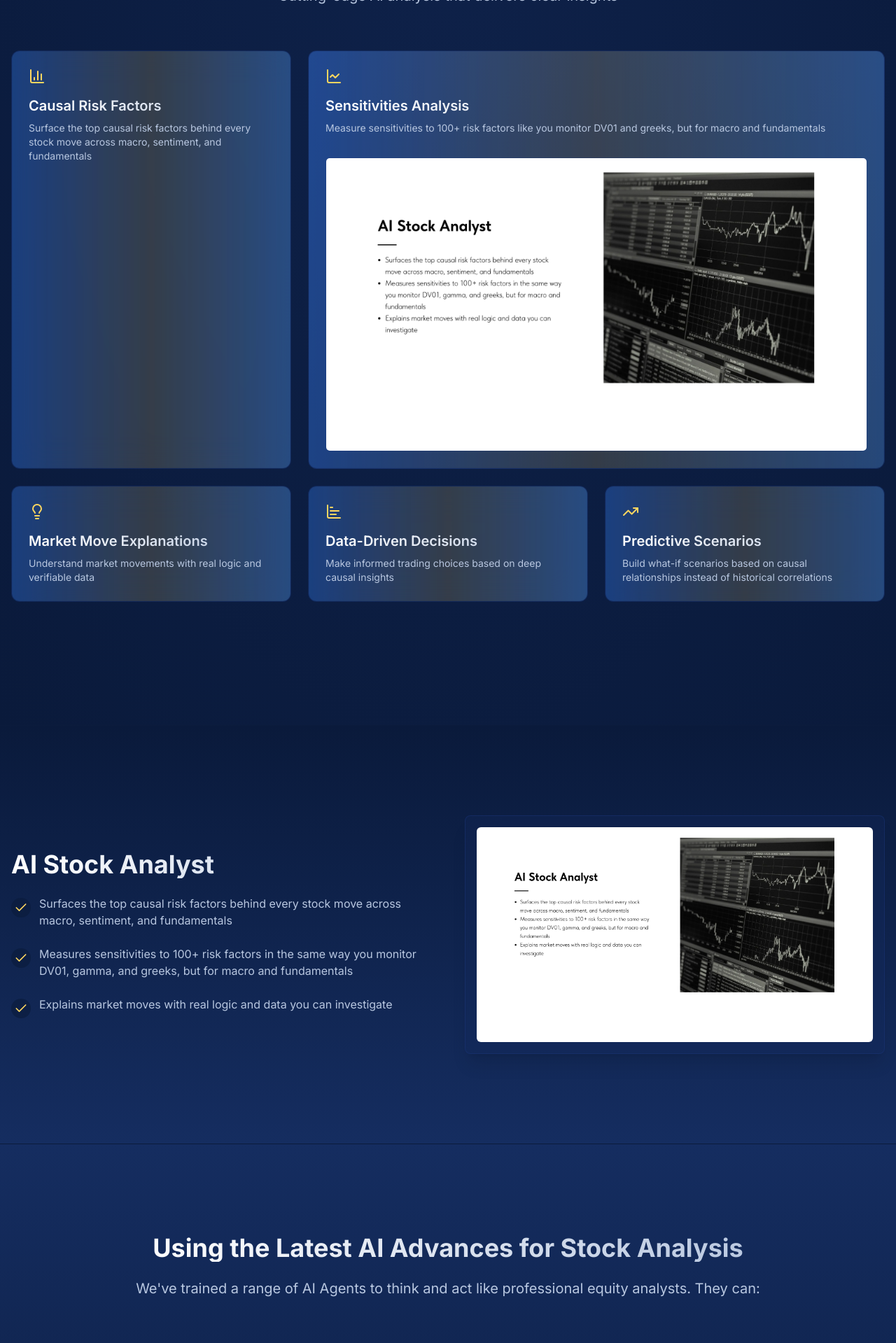
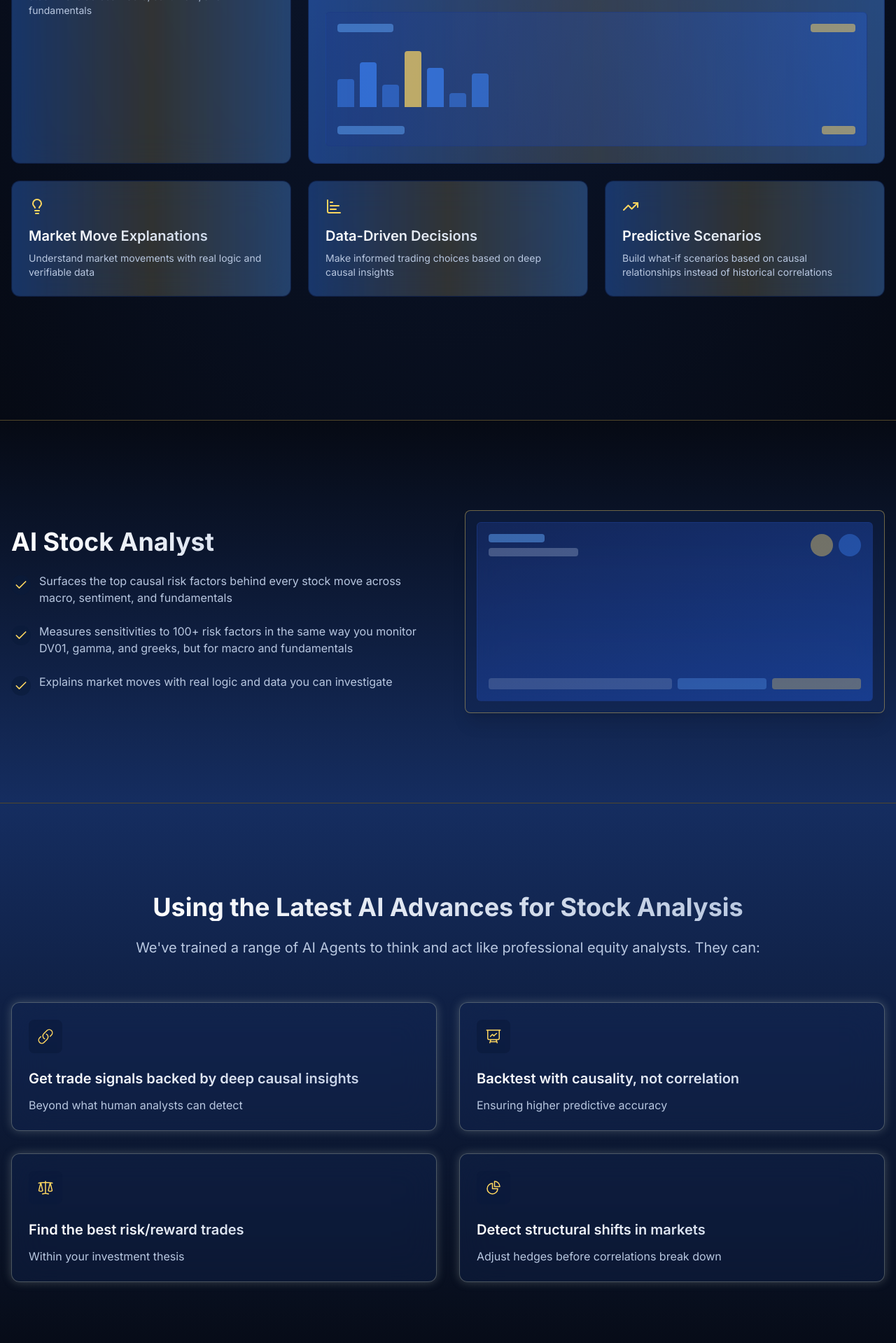
Before and after one commit to vnyone8/vibe-shift-landing-page, a React (Vite) app: page / in a window 1280 px wide. Shown: the part 780-2699 px from the top of the page at 70% size. Built offline with nearby package versions, Linux system fonts and the light colour scheme.

Commit message:
Implement landing page enhancements
- Replace stock analyst image with graph
- Build contact form section
- Add tubelight effect
- Set background to charcoal black
- Add orange/red/yellow border to cards

```diff
--- a/src/components/ui/benefit-item.tsx
+++ b/src/components/ui/benefit-item.tsx
@@ -9,9 +9,9 @@ interface BenefitItemProps {
 
 export function BenefitItem({ icon, title, description }: BenefitItemProps) {
   return (
-    <div className="backdrop-blur-xl bg-causal-blue/20 border border-causal-blue-light/40 rounded-xl p-6 hover:shadow-xl transition-all duration-300 group relative overflow-hidden">
+    <div className="backdrop-blur-xl bg-causal-blue/20 border border-causal-accent/50 rounded-xl p-6 hover:shadow-xl transition-all duration-300 group relative overflow-hidden animate-border-glow">
       {/* Enhanced blue glow effect */}
-      <div className="absolute -inset-1 bg-gradient-to-r from-blue-400/30 to-causal-blue-light/30 rounded-xl blur opacity-0 group-hover:opacity-100 transition duration-500"></div>
+      <div className="absolute -inset-1 bg-gradient-to-r from-blue-400/30 to-causal-accent/30 rounded-xl blur opacity-0 group-hover:opacity-100 transition duration-500"></div>
 
       <div className="relative z-10">
         <div className="text-causal-accent text-3xl flex-shrink-0 mb-4 bg-causal-blue-dark/40 p-3 rounded-lg inline-block group-hover:bg-causal-blue-dark/60 transition-all duration-300">
--- a/src/components/ui/contact-form.tsx
+++ b/src/components/ui/contact-form.tsx
@@ -38,7 +38,7 @@ export function ContactForm() {
   };
 
   return (
-    <div className="backdrop-blur-xl bg-causal-blue/20 border border-causal-blue-light/40 rounded-xl p-8 group relative overflow-hidden">
+    <div className="backdrop-blur-xl bg-causal-blue/20 border border-causal-accent/40 rounded-xl p-8 group relative overflow-hidden">
       {/* Glow effect */}
       <div className="absolute -inset-1 bg-gradient-to-r from-blue-500/30 via-causal-accent/20 to-blue-400/30 rounded-xl blur opacity-40 group-hover:opacity-70 transition duration-500"></div>
 
--- a/src/components/ui/feature-card.tsx
+++ b/src/components/ui/feature-card.tsx
@@ -9,9 +9,9 @@ interface FeatureCardProps {
 
 export function FeatureCard({ icon, title, description }: FeatureCardProps) {
   return (
-    <div className="backdrop-blur-xl bg-causal-blue/30 border border-causal-blue-light/40 rounded-xl p-6 hover:shadow-xl transition-all duration-300 group relative overflow-hidden">
+    <div className="backdrop-blur-xl bg-causal-blue/30 border border-causal-accent/60 rounded-xl p-6 hover:shadow-xl transition-all duration-300 group relative overflow-hidden animate-border-glow">
       {/* Enhanced glow effect */}
-      <div className="absolute -inset-1 bg-gradient-to-r from-blue-500/30 to-causal-accent/20 rounded-xl blur opacity-0 group-hover:opacity-100 transition duration-500"></div>
+      <div className="absolute -inset-1 bg-gradient-to-r from-blue-500/30 to-causal-accent/40 rounded-xl blur opacity-0 group-hover:opacity-100 transition duration-500"></div>
 
       <div className="relative z-10">
         <div className="text-causal-accent mb-4 text-3xl bg-causal-blue-dark/60 p-3 rounded-lg inline-block group-hover:bg-causal-blue-dark/80 transition-colors">
--- a/src/pages/Index.tsx
+++ b/src/pages/Index.tsx
@@ -7,6 +7,8 @@ import { FeatureCard } from "@/components/ui/feature-card";
 import { BenefitItem } from "@/components/ui/benefit-item";
 import { BentoGrid, BentoItem } from "@/components/ui/bento-grid";
 import { FounderCard } from "@/components/ui/founder-card";
+import { ContactForm } from "@/components/ui/contact-form";
+import { LampEffect } from "@/components/ui/lamp-effect";
 import { Check, LineChart, ShieldCheck, BarChart3, Lightbulb, ChevronRight, TrendingUp, BarChartHorizontal } from "lucide-react";
 
 const Index = () => {
@@ -17,20 +19,11 @@ const Index = () => {
   }, []);
 
   return (
-    <div className="min-h-screen flex flex-col">
+    <div className="min-h-screen flex flex-col bg-[#060a14]"> {/* Charcoal black background */}
       <Navbar />
 
-      {/* Hero Section - Enhanced with more dynamic gradients and effects */}
-      <section className="bg-gradient-to-br from-causal-blue-dark via-causal-blue to-causal-blue-dark pt-28 pb-20 md:pt-40 md:pb-32 relative overflow-hidden">
-        {/* Dynamic background elements */}
-        <div className="absolute inset-0 overflow-hidden">
-          <div className="absolute w-96 h-96 rounded-full bg-causal-blue-light/20 blur-3xl -top-48 -right-24 animate-float"></div>
-          <div className="absolute w-96 h-96 rounded-full bg-causal-accent/10 blur-3xl -bottom-48 -left-24 animate-float animation-delay-2000"></div>
-          <div className="absolute w-full h-full bg-[radial-gradient(ellipse_at_center,_var(--tw-gradient-stops))] from-transparent to-causal-blue-dark/70"></div>
-          <div className="absolute inset-0 bg-grid-pattern opacity-20"></div>
-        </div>
-
-        <div className="container mx-auto px-4 relative z-10">
+      {/* Hero Section with Lamp Effect */}
+      <LampEffect className="pt-20 pb-0">
         <div className="max-w-4xl mx-auto text-center">
           <h1
             className={`text-4xl md:text-6xl font-bold mb-6 transition-all duration-1000 bg-gradient-to-r from-white via-causal-text to-causal-text-secondary bg-clip-text text-transparent ${isVisible ? 'opacity-100' : 'opacity-0 translate-y-10'}`}
@@ -49,12 +42,11 @@ const Index = () => {
             </ButtonCTA>
           </div>
         </div>
-        </div>
-      </section>
+      </LampEffect>
 
       {/* Bento Grid Feature Section */}
       <section className="py-20 md:py-32 relative">
-        <div className="absolute inset-0 bg-causal-blue-dark"></div>
+        <div className="absolute inset-0 bg-[#060a14]"></div>
         <div className="absolute inset-0 bg-[radial-gradient(ellipse_at_top,_var(--tw-gradient-stops))] from-causal-blue/40 to-transparent"></div>
 
         <div className="container mx-auto px-4 relative z-10">
@@ -78,11 +70,26 @@ const Index = () => {
               gradient={true}
             >
               <div className="mt-auto pt-4">
-                <img
-                  src="public/lovable-uploads/e1619181-e923-4492-97a1-9277fae4cb83.png"
-                  alt="Dashboard visualization"
-                  className="rounded-md w-full h-auto object-cover border border-causal-blue-light/30"
-                />
+                <div className="w-full h-48 bg-gradient-to-r from-blue-900/30 to-blue-600/30 rounded-md border border-causal-blue-light/50 p-4 flex flex-col justify-between">
+                  <div className="flex justify-between">
+                    <div className="w-20 h-3 bg-blue-400/50 rounded"></div>
+                    <div className="w-16 h-3 bg-causal-accent/50 rounded"></div>
+                  </div>
+                  <div className="flex items-end space-x-2 h-20">
+                    <div className="w-6 h-10 bg-blue-500/50 rounded-t"></div>
+                    <div className="w-6 h-16 bg-blue-500/70 rounded-t"></div>
+                    <div className="w-6 h-8 bg-blue-500/50 rounded-t"></div>
+                    <div className="w-6 h-20 bg-causal-accent/70 rounded-t"></div>
+                    <div className="w-6 h-14 bg-blue-500/70 rounded-t"></div>
+                    <div className="w-6 h-5 bg-blue-500/50 rounded-t"></div>
+                    <div className="w-6 h-12 bg-blue-500/60 rounded-t"></div>
+                    <div className="w-6 h-18 bg-causal-accent/70 rounded-t"></div>
+                  </div>
+                  <div className="flex justify-between">
+                    <div className="w-24 h-3 bg-blue-400/50 rounded"></div>
+                    <div className="w-12 h-3 bg-causal-accent/50 rounded"></div>
+                  </div>
+                </div>
               </div>
             </BentoItem>
             <BentoItem
@@ -108,8 +115,8 @@ const Index = () => {
       </section>
 
       {/* Stock Analyst Section - Enhanced with glass morphism */}
-      <section id="features" className="py-20 md:py-32 border-y border-causal-blue-light/30 relative">
-        <div className="absolute inset-0 bg-gradient-to-b from-causal-blue-dark to-causal-blue"></div>
+      <section id="features" className="py-20 md:py-32 border-y border-causal-accent/30 relative">
+        <div className="absolute inset-0 bg-gradient-to-b from-[#060a14] to-causal-blue"></div>
         <div className="container mx-auto px-4 relative z-10">
           <div className="grid md:grid-cols-2 gap-8 md:gap-12 items-center">
             <div className="order-2 md:order-1">
@@ -135,13 +142,50 @@ const Index = () => {
                 </li>
               </ul>
             </div>
-            <div className="order-1 md:order-2 backdrop-blur-xl bg-causal-blue/30 p-4 rounded-lg shadow-xl border border-causal-blue-light/40 group hover:shadow-[0_0_25px_rgba(29,57,129,0.4)] transition-all duration-500">
+            <div className="order-1 md:order-2 backdrop-blur-xl bg-causal-blue/30 p-4 rounded-lg shadow-xl border border-causal-accent/40 group hover:shadow-[0_0_25px_rgba(29,57,129,0.4)] transition-all duration-500">
               <div className="absolute -inset-0.5 bg-gradient-to-r from-blue-400/30 to-causal-accent/30 rounded-lg opacity-0 group-hover:opacity-100 blur-sm transition-opacity duration-500"></div>
-              <img
-                src="public/lovable-uploads/e1619181-e923-4492-97a1-9277fae4cb83.png"
-                alt="Stock analysis dashboard"
-                className="rounded-md w-full relative z-10"
-              />
+              <div className="w-full h-64 bg-gradient-to-br from-blue-900/40 to-blue-600/40 rounded-md border border-causal-blue-light/50 p-4 flex flex-col justify-between relative z-10">
+                <div className="flex justify-between mb-4">
+                  <div className="space-y-2">
+                    <div className="w-20 h-3 bg-blue-400/50 rounded"></div>
+                    <div className="w-32 h-3 bg-causal-text-secondary/30 rounded"></div>
+                  </div>
+                  <div className="flex space-x-2">
+                    <div className="w-8 h-8 rounded-full bg-causal-accent/40"></div>
+                    <div className="w-8 h-8 rounded-full bg-blue-500/40"></div>
+                  </div>
+                </div>
+
+                <div className="flex-1 flex items-end space-x-1">
+                  <div className="flex-1 flex items-end">
+                    <div className="w-full flex items-end space-x-1">
+                      <div style={{height: '20%'}} className="w-full bg-blue-500/30 rounded-t"></div>
+                      <div style={{height: '60%'}} className="w-full bg-blue-500/40 rounded-t"></div>
+                      <div style={{height: '40%'}} className="w-full bg-blue-500/30 rounded-t"></div>
+                      <div style={{height: '80%'}} className="w-full bg-causal-accent/50 rounded-t"></div>
+                      <div style={{height: '50%'}} className="w-full bg-blue-500/40 rounded-t"></div>
+                      <div style={{height: '30%'}} className="w-full bg-blue-500/30 rounded-t"></div>
+                      <div style={{height: '70%'}} className="w-full bg-blue-500/40 rounded-t"></div>
+                      <div style={{height: '90%'}} className="w-full bg-causal-accent/50 rounded-t"></div>
+                      <div style={{height: '45%'}} className="w-full bg-blue-500/30 rounded-t"></div>
+                      <div style={{height: '60%'}} className="w-full bg-blue-500/40 rounded-t"></div>
+                      <div style={{height: '20%'}} className="w-full bg-blue-500/30 rounded-t"></div>
+                    </div>
+                  </div>
+                </div>
+
+                <div className="grid grid-cols-4 gap-2 mt-4">
+                  <div className="col-span-2">
+                    <div className="w-full h-4 bg-causal-text-secondary/20 rounded"></div>
+                  </div>
+                  <div className="col-span-1">
+                    <div className="w-full h-4 bg-blue-400/30 rounded"></div>
+                  </div>
+                  <div className="col-span-1">
+                    <div className="w-full h-4 bg-causal-accent/30 rounded"></div>
+                  </div>
+                </div>
+              </div>
             </div>
           </div>
         </div>
@@ -149,7 +193,7 @@ const Index = () => {
 
       {/* AI Advances Section - Enhanced with glass morphism */}
       <section className="py-20 md:py-32 relative">
-        <div className="absolute inset-0 bg-gradient-to-b from-causal-blue to-causal-blue-dark"></div>
+        <div className="absolute inset-0 bg-gradient-to-b from-causal-blue to-[#060a14]"></div>
         <div className="container mx-auto px-4 relative z-10">
           <div className="max-w-4xl mx-auto text-center mb-16">
             <h2 className="text-3xl md:text-4xl font-bold mb-6 bg-gradient-to-r from-white to-causal-text-secondary bg-clip-text text-transparent">Using the Latest AI Advances for Stock Analysis</h2>
@@ -191,8 +235,8 @@ const Index = () => {
       </section>
 
       {/* Benefits Section - Enhanced with glass morphism */}
-      <section id="benefits" className="py-20 md:py-32 relative border-y border-causal-blue-light/30">
-        <div className="absolute inset-0 bg-gradient-to-b from-causal-blue-dark via-causal-blue to-causal-blue-dark"></div>
+      <section id="benefits" className="py-20 md:py-32 relative border-y border-causal-accent/30">
+        <div className="absolute inset-0 bg-gradient-to-b from-[#060a14] via-causal-blue to-[#060a14]"></div>
         <div className="absolute inset-0 bg-grid-pattern opacity-20"></div>
 
         <div className="container mx-auto px-4 relative z-10">
@@ -250,9 +294,9 @@ const Index = () => {
         </div>
       </section>
 
-      {/* Founders Section - New section */}
+      {/* Founders Section */}
       <section className="py-20 md:py-32 relative">
-        <div className="absolute inset-0 bg-gradient-to-b from-causal-blue to-causal-blue-dark"></div>
+        <div className="absolute inset-0 bg-gradient-to-b from-[#060a14] to-causal-blue"></div>
         <div className="absolute inset-0 bg-[radial-gradient(ellipse_at_center,_var(--tw-gradient-stops))] from-causal-blue-light/5 to-transparent"></div>
 
         <div className="container mx-auto px-4 relative z-10">
@@ -281,9 +325,26 @@ const Index = () => {
         </div>
       </section>
 
+      {/* Contact Form Section */}
+      <section className="py-20 md:py-32 relative border-t border-causal-accent/30">
+        <div className="absolute inset-0 bg-gradient-to-b from-causal-blue to-[#060a14]"></div>
+        <div className="absolute inset-0 bg-grid-pattern opacity-20"></div>
+
+        <div className="container mx-auto px-4 relative z-10">
+          <div className="max-w-3xl mx-auto">
+            <div className="text-center mb-16">
+              <h2 className="text-3xl md:text-4xl font-bold mb-6 bg-gradient-to-r from-white to-causal-text-secondary bg-clip-text text-transparent">Get In Touch</h2>
+              <p className="text-xl text-causal-text-secondary">Have questions about our platform? Contact us today.</p>
+            </div>
+
+            <ContactForm />
+          </div>
+        </div>
+      </section>
+
       {/* Built For Section - Enhanced with glass morphism */}
-      <section id="about" className="py-20 md:py-32 relative border-t border-causal-blue-light/30">
-        <div className="absolute inset-0 bg-gradient-to-b from-causal-blue-dark to-causal-blue"></div>
+      <section id="about" className="py-20 md:py-32 relative border-t border-causal-accent/30">
+        <div className="absolute inset-0 bg-gradient-to-b from-[#060a14] to-causal-blue"></div>
         <div className="absolute inset-0 bg-grid-pattern opacity-10"></div>
 
         <div className="container mx-auto px-4 relative z-10">
@@ -291,15 +352,22 @@ const Index = () => {
             <h2 className="text-3xl md:text-4xl font-bold mb-6 bg-gradient-to-r from-white to-causal-text-secondary bg-clip-text text-transparent">Built For Hedge Funds, by ex Quants</h2>
             <p className="text-xl text-causal-text-secondary mb-16">Our team has worked amongst the big names</p>
 
-            <div className="flex flex-wrap justify-center items-center gap-12 mb-20">
-              <div className="w-32 h-16 flex items-center justify-center backdrop-blur-md bg-causal-blue-dark/40 rounded-lg border border-causal-blue-light/20 hover:border-causal-blue-light/50 transition-all duration-300">
-                <span className="text-2xl font-bold bg-gradient-to-r from-white to-causal-text-secondary bg-clip-text text-transparent">UBS</span>
+            <div className="flex flex-wrap justify-center items-center gap-8 mb-20">
+              <div className="w-32 h-16 md:w-40 md:h-20 flex items-center justify-center backdrop-blur-md bg-causal-blue-dark/40 rounded-lg border border-causal-accent/30 hover:border-causal-accent/60 transition-all duration-300 group">
+                <div className="absolute inset-0 bg-gradient-to-r from-blue-500/10 to-causal-accent/10 opacity-0 group-hover:opacity-100 rounded-lg transition-opacity duration-300"></div>
+                <span className="text-xl md:text-2xl font-bold bg-gradient-to-r from-white to-causal-text-secondary bg-clip-text text-transparent group-hover:scale-110 transition-transform duration-300">UBS</span>
               </div>
-              <div className="w-32 h-16 flex items-center justify-center backdrop-blur-md bg-causal-blue-dark/40 rounded-lg border border-causal-blue-light/20 hover:border-causal-blue-light/50 transition-all duration-300">
-                <span className="text-2xl font-bold bg-gradient-to-r from-white to-causal-text-secondary bg-clip-text text-transparent">MUFG</span>
+              <div className="w-32 h-16 md:w-40 md:h-20 flex items-center justify-center backdrop-blur-md bg-causal-blue-dark/40 rounded-lg border border-causal-accent/30 hover:border-causal-accent/60 transition-all duration-300 group">
+                <div className="absolute inset-0 bg-gradient-to-r from-blue-500/10 to-causal-accent/10 opacity-0 group-hover:opacity-100 rounded-lg transition-opacity duration-300"></div>
+                <span className="text-xl md:text-2xl font-bold bg-gradient-to-r from-white to-causal-text-secondary bg-clip-text text-transparent group-hover:scale-110 transition-transform duration-300">MUFG</span>
               </div>
-              <div className="w-32 h-16 flex items-center justify-center backdrop-blur-md bg-causal-blue-dark/40 rounded-lg border border-causal-blue-light/20 hover:border-causal-blue-light/50 transition-all duration-300">
-                <span className="text-2xl font-bold bg-gradient-to-r from-white to-causal-text-secondary bg-clip-text text-transparent">RPL</span>
+              <div className="w-32 h-16 md:w-40 md:h-20 flex items-center justify-center backdrop-blur-md bg-causal-blue-dark/40 rounded-lg border border-causal-accent/30 hover:border-causal-accent/60 transition-all duration-300 group">
+                <div className="absolute inset-0 bg-gradient-to-r from-blue-500/10 to-causal-accent/10 opacity-0 group-hover:opacity-100 rounded-lg transition-opacity duration-300"></div>
+                <span className="text-xl md:text-2xl font-bold bg-gradient-to-r from-white to-causal-text-secondary bg-clip-text text-transparent group-hover:scale-110 transition-transform duration-300">RPL</span>
+              </div>
+              <div className="w-32 h-16 md:w-40 md:h-20 flex items-center justify-center backdrop-blur-md bg-causal-blue-dark/40 rounded-lg border border-causal-accent/30 hover:border-causal-accent/60 transition-all duration-300 group">
+                <div className="absolute inset-0 bg-gradient-to-r from-blue-500/10 to-causal-accent/10 opacity-0 group-hover:opacity-100 rounded-lg transition-opacity duration-300"></div>
+                <span className="text-xl md:text-2xl font-bold bg-gradient-to-r from-white to-causal-text-secondary bg-clip-text text-transparent group-hover:scale-110 transition-transform duration-300">J.P. Morgan</span>
               </div>
             </div>
 
```
Lines whose indentation alone changed are shown as unchanged.
